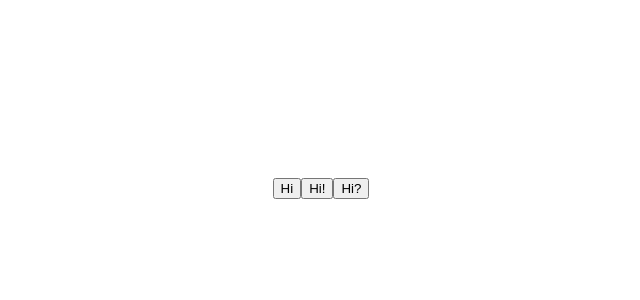
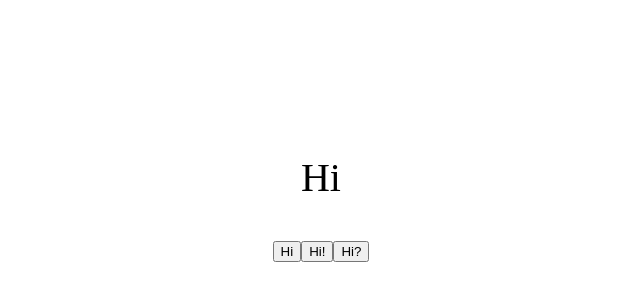
Before and after one commit to ronaldgreeff/donrondadon, a plain HTML site: page index.html in a window 1280 px wide. Shown: the part 220-520 px from the top of the page, without its empty margins (319-959 px from the left). Drawn offline with Linux system fonts and the light colour scheme.

Commit message:
minor refactoring and fadeIn / fadeOut CSS animations added to text elements

```diff
--- a/index.html
+++ b/index.html
@@ -10,11 +10,11 @@
       display: flex;
       justify-content: center;
       align-items: center;
+      text-align: center;
     }
     .text {
       font-size: 40px;
       color: black;
-      /* transition: opacity 0.5s linear; */
     }
     .fade-in {
       animation: fadeIn ease 5s;
@@ -48,13 +48,56 @@
       100% {opacity:1;}
       }
 
+    .fade-out {
+
+      animation: fadeOut ease 5s;
+      -webkit-animation: fadeOut ease 5s;
+      -moz-animation: fadeOut ease 5s;
+      -o-animation: fadeOut ease 5s;
+      -ms-animation: fadeOut ease 5s;
+      animation-fill-mode: forwards;
+      -webkit-animation-fill-mode: forwards;
+      -moz-animation-fill-mode: forwards;
+      -o-animation-fill-mode: forwards;
+      -ms-animation-fill-mode: forwards;
+      }
+      @keyframes fadeOut {
+      0% {opacity:1;}
+      100% {opacity:0;}
+      }
+
+      @-moz-keyframes fadeOut {
+      0% {opacity:1;}
+      100% {opacity:0;}
+      }
+
+      @-webkit-keyframes fadeOut {
+      0% {opacity:1;}
+      100% {opacity:0;}
+      }
+
+      @-o-keyframes fadeOut {
+      0% {opacity:1;}
+      100% {opacity:0;}
+      }
+
+      @-ms-keyframes fadeOut {
+      0% {opacity:1;}
+      100% {opacity:0;}
+      }
+
   </style>
   <body>
     <div id="content-wrapper" class="wrapper">
-      <div id="text-container" class="container">
-        <div id="old-text" class="text fade-out"></div>
-        <div id="new-text" class="text fade-in"></div>
-        <div id="button-container" class=""></div>
+      <div id="textual-content-wrapper">
+        <div id="texts">
+          <p id="new-text" class="text fade-in"></p>
+        </div>
+        <div id="buttons">
+          <!-- <button>Hi</button>
+            <button>Hi!</button>
+            <button>Hi?</button> -->
+        </div>
       </div>
     </div>
 
@@ -77,8 +120,8 @@
             1: {
               t: "What can I do for you?",
               o: {
-                0: ['Where am I?', 2],
-                1: ['Who are you?', 3],
+                0: ['Where am I?', 0],
+                1: ['Who are you?', 0],
               }
             },
             2: {
@@ -90,42 +133,82 @@
               o: [null, null],
             }
           }
+
+          this.create_text_element = (text) => {
+
+            let p_new_text = document.createElement('p');
+
+            p_new_text.id = "new-text";
+            p_new_text.className = "text fade-in";
+            p_new_text.textContent = text;
+
+            let text_fragment = new DocumentFragment();
+            text_fragment.appendChild(p_new_text);
+
+            return text_fragment;
+          }
+
+          this.create_buttons_element = (buttons) => {
+
+            let button_container = document.createElement('div');
+            button_container.id = "buttons";
+
+            for (var button in buttons) {
+
+              let button_elem = document.createElement('button');
+
+              let text = buttons[button][0];
+              let segment_id = buttons[button][1];
+
+              button_elem.textContent = text;
+              button_elem.addEventListener('click', () => this.handleClick(segment_id));
+
+              button_container.appendChild(button_elem);
+            }
+
+            let button_container_fragment = new DocumentFragment();
+            button_container_fragment.appendChild(button_container)
+
+            return button_container_fragment;
+          }
+
           // record history and update frame text & buttons
           this.updateFrame = (i) => {
 
-            this.historyForw(i)
+            this.historyForw(i);
 
-            let segment = this.script[i]
-            let content_wrapper_fragment = new DocumentFragment()
+            let segment = this.script[i];
+            let new_text = this.create_text_element(segment.t);
+            let new_buttons = this.create_buttons_element(segment.o);
 
-            // create the text
-            // document.getElementById('central-text').innerText = segment.t;
-            let text_fragment = new DocumentFragment()
-            text_fragment.innerText = segment.t
-
-            content_wrapper_fragment.appendChild(text_fragment)
-
-            // create the text's associated buttons
-            let buttons_fragment = new DocumentFragment()
-            for (var o in segment.o) {
-              let text = segment.o[o][0]
-              let _id = segment.o[o][1]
-              let button = document.createElement('button')
-
-              button.textContent = text
-              button.addEventListener('click', () => this.handleClick(_id))
-              buttons_fragment.appendChild(button)
+            // fade out old-text
+            let old_text = document.getElementById("old-text");
+            if (old_text) {
+              old_text.remove();
             }
 
-            content_wrapper_fragment.appendChild(buttons_fragment)
+            // remove the current text element
+            let current_text = document.getElementById("new-text");
+            current_text.id = "old-text";
+            current_text.classList.remove("fade-in");
+            current_text.classList.add("fade-out");
 
-            let element = document.getElementById('text-container')
-            element.parentNode.replaceChild(content_wrapper_fragment, element)
+            // add the new text element
+            let texts = document.getElementById("texts");
+            texts.appendChild(new_text);
+
+            // replace the entire buttons container
+            let textual_content_container = document.getElementById("textual-content-wrapper");
+            let old_buttons = document.getElementById("buttons");
+            textual_content_container.replaceChild(new_buttons, old_buttons);
+
           }
+
           // recursively handle clicks
           this.handleClick = (_id) => {
             this.updateFrame(_id);
           }
+
           // initialize
           this.updateFrame(0);
         }
```
